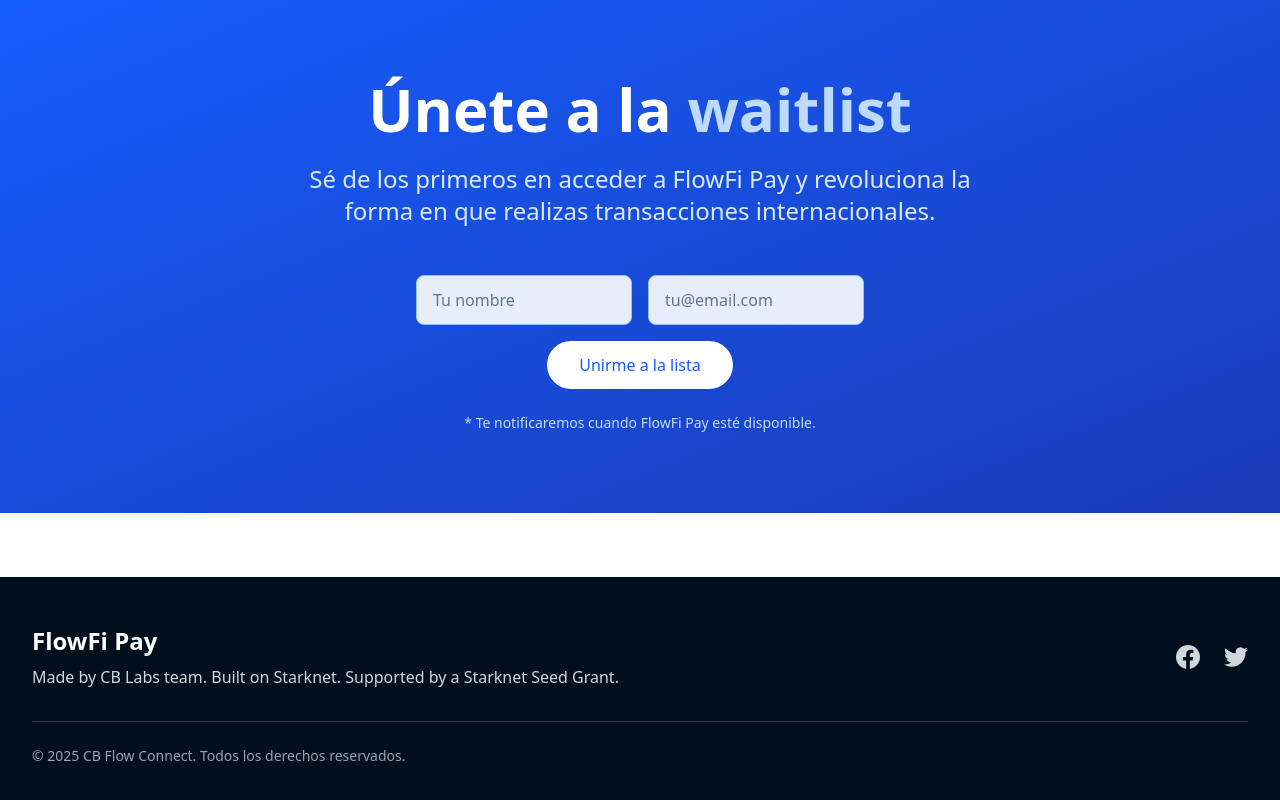
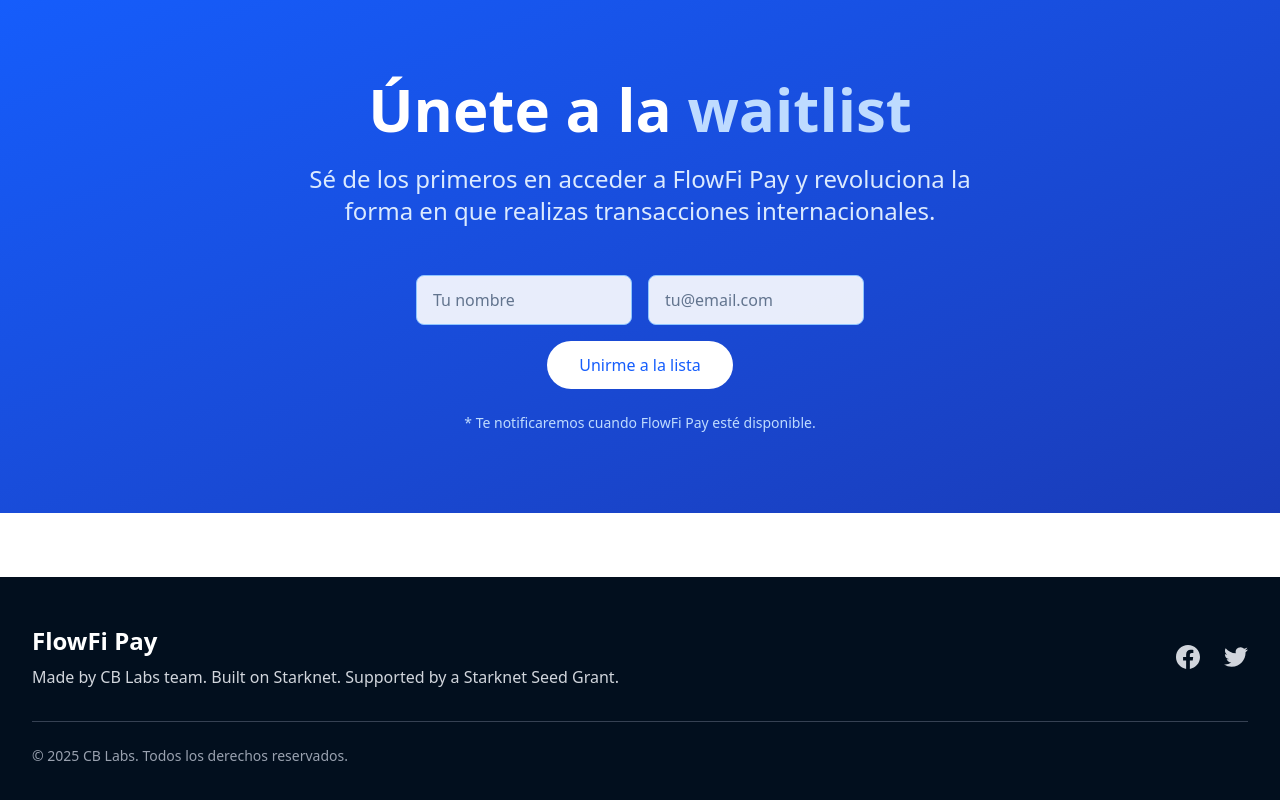
Before and after one commit to Crypto-Bros-Labs/FlowFi-Pay, a React (Vite) app: page / in a window 1280 px wide. Shown: the part 3019-3819 px from the top of the page. Built offline with nearby package versions, Linux system fonts and the light colour scheme; no server answers.

Commit message:
Update footer copyright text from CB Flow Connect to CB Labs

```diff
--- a/src/shared/components/Footer.tsx
+++ b/src/shared/components/Footer.tsx
@@ -41,7 +41,7 @@
                 <div className="border-t border-gray-700 mt-8 pt-6">
                     <div className="flex flex-col md:flex-row justify-between items-center">
                         <p className="text-gray-400 text-sm">
-                            © 2025 CB Flow Connect. Todos los derechos reservados.
+                            © 2025 CB Labs. Todos los derechos reservados.
                         </p>
 
                     </div>
```
